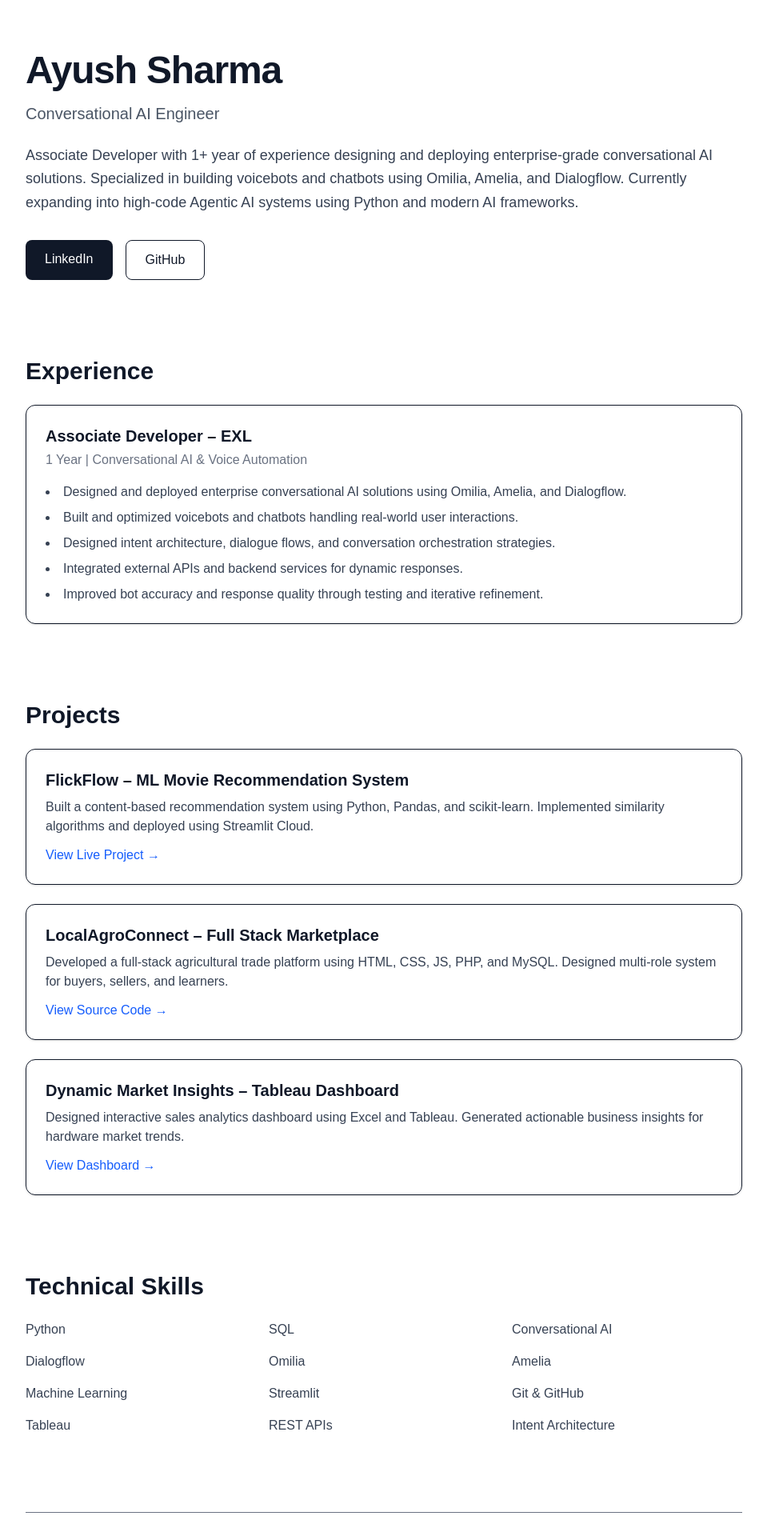
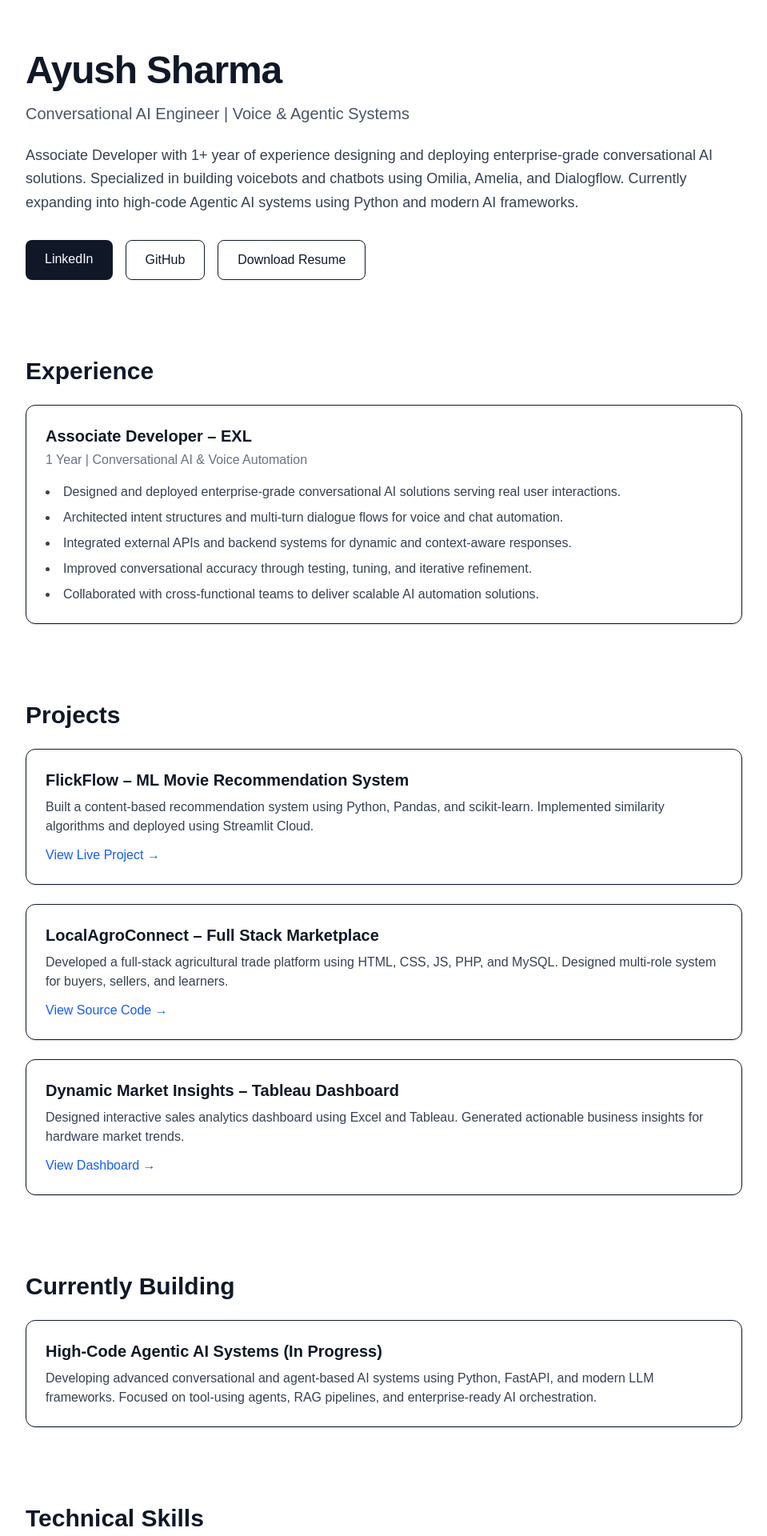
Before and after one commit to Ayushsharma832/ayush-portfolio, a Next.js app: page / in a window 1280 px wide. Shown: the top 1920 px of the page at 80% size, without its empty margins (160-1119 px from the left). Built offline with nearby package versions, Linux system fonts and the light colour scheme.

Commit message:
updated content

```diff
--- a/app/page.tsx
+++ b/app/page.tsx
@@ -10,7 +10,7 @@ export default function Home() {
           </h1>
 
           <p className="mt-4 text-xl text-gray-600">
-            Conversational AI Engineer
+          Conversational AI Engineer | Voice & Agentic Systems
           </p>
 
           <p className="mt-6 text-lg text-gray-700 leading-relaxed">
@@ -36,6 +36,13 @@ export default function Home() {
             >
               GitHub
             </a>
+            <a
+              href="/Ayush_Sharma_Resume.pdf"
+              target="_blank"
+              className="px-6 py-3 border border-gray-900 rounded-lg hover:bg-gray-100 transition"
+            >
+              Download Resume
+            </a>
           </div>
         </section>
 
@@ -50,12 +57,13 @@ export default function Home() {
             <p className="text-gray-500 mt-1">1 Year | Conversational AI & Voice Automation</p>
 
             <ul className="mt-4 list-disc list-inside text-gray-700 space-y-2">
-              <li>Designed and deployed enterprise conversational AI solutions using Omilia, Amelia, and Dialogflow.</li>
-              <li>Built and optimized voicebots and chatbots handling real-world user interactions.</li>
-              <li>Designed intent architecture, dialogue flows, and conversation orchestration strategies.</li>
-              <li>Integrated external APIs and backend services for dynamic responses.</li>
-              <li>Improved bot accuracy and response quality through testing and iterative refinement.</li>
-            </ul>
+            <li>Designed and deployed enterprise-grade conversational AI solutions serving real user interactions.</li>
+            <li>Architected intent structures and multi-turn dialogue flows for voice and chat automation.</li>
+            <li>Integrated external APIs and backend systems for dynamic and context-aware responses.</li>
+            <li>Improved conversational accuracy through testing, tuning, and iterative refinement.</li>
+            <li>Collaborated with cross-functional teams to deliver scalable AI automation solutions.</li>
+          </ul>
+
           </div>
         </section>
 
@@ -112,6 +120,21 @@ export default function Home() {
 
           </div>
         </section>
+    {/* CURRENTLY BUILDING */}
+        <section>
+          <h2 className="text-3xl font-semibold mb-6">Currently Building</h2>
+
+          <div className="border rounded-xl p-6 shadow-sm">
+            <h3 className="text-xl font-semibold">
+              High-Code Agentic AI Systems (In Progress)
+            </h3>
+            <p className="mt-2 text-gray-700">
+              Developing advanced conversational and agent-based AI systems using
+              Python, FastAPI, and modern LLM frameworks. Focused on tool-using agents,
+              RAG pipelines, and enterprise-ready AI orchestration.
+            </p>
+          </div>
+        </section>
 
         {/* SKILLS SECTION */}
         <section>
```
Also changed, not shown: 1 other file (tests, documents, lock files or other folders).
